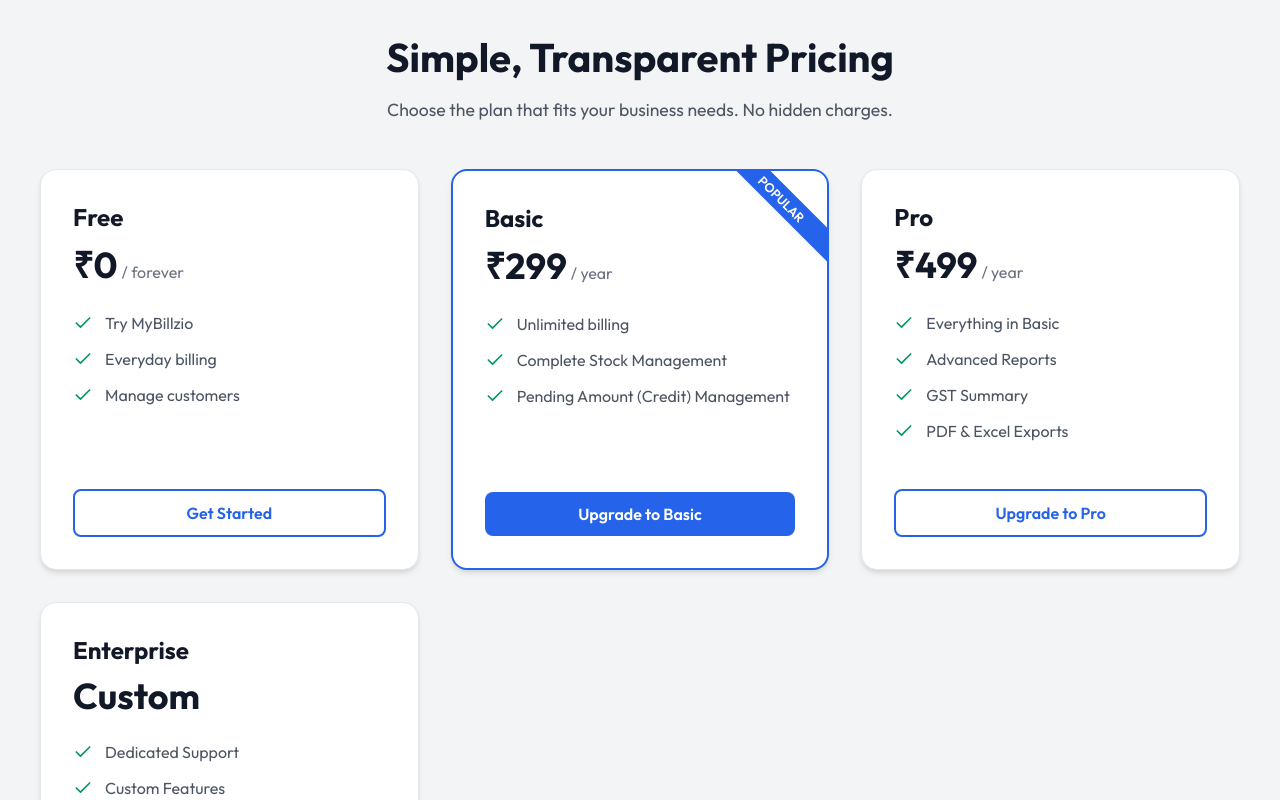
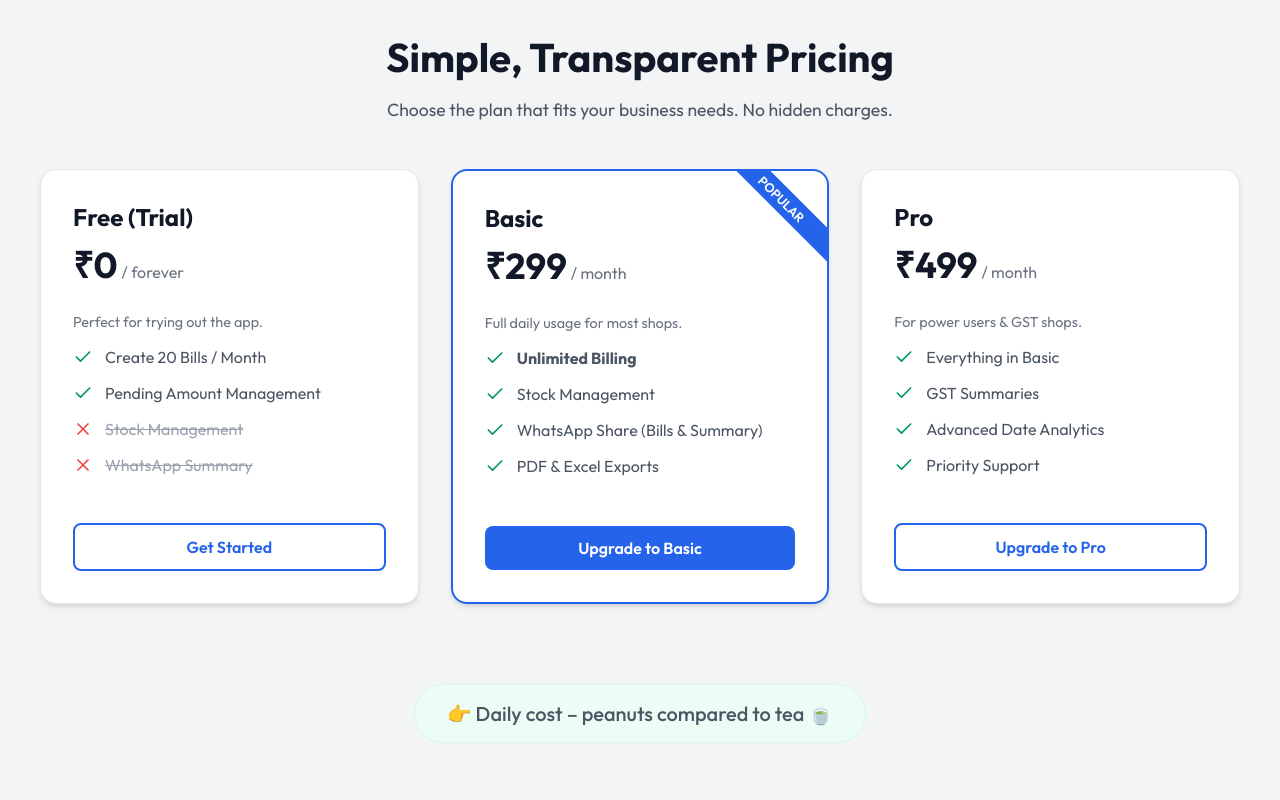
Before and after one commit to palanidurai9/mybillzio, a Next.js app: page /pricing in a window 1280 px wide. Shown: the top 800 px of the page. Built offline with nearby package versions, Linux system fonts and the light colour scheme.

Commit message:
pricing plan

```diff
--- a/src/app/pricing/page.module.css
+++ b/src/app/pricing/page.module.css
@@ -112,6 +112,16 @@
     flex-shrink: 0;
 }
 
+.xIcon {
+    color: #EF4444;
+    flex-shrink: 0;
+}
+
+.disabled {
+    color: #9CA3AF;
+    text-decoration: line-through;
+}
+
 .ctaButton {
     width: 100%;
     padding: 0.75rem;
--- a/src/app/pricing/page.tsx
+++ b/src/app/pricing/page.tsx
@@ -1,5 +1,5 @@
 import Link from 'next/link';
-import { Check } from 'lucide-react';
+import { Check, X } from 'lucide-react';
 import styles from './page.module.css';
 import type { Metadata } from 'next';
 
@@ -21,22 +21,27 @@
             <div className={styles.grid}>
                 {/* Free Plan */}
                 <div className={styles.card}>
-                    <h2 className={styles.planName}>Free</h2>
+                    <h2 className={styles.planName}>Free (Trial)</h2>
                     <div className={styles.price}>
                         ₹0 <span className={styles.period}>/ forever</span>
                     </div>
+                    <p style={{ marginBottom: '1rem', color: '#6B7280', fontSize: '0.9rem' }}>Perfect for trying out the app.</p>
                     <ul className={styles.features}>
                         <li className={styles.feature}>
                             <Check size={20} className={styles.checkIcon} />
-                            Try MyBillzio
+                            Create 20 Bills / Month
                         </li>
                         <li className={styles.feature}>
                             <Check size={20} className={styles.checkIcon} />
-                            Everyday billing
+                            Pending Amount Management
                         </li>
-                        <li className={styles.feature}>
-                            <Check size={20} className={styles.checkIcon} />
-                            Manage customers
+                        <li className={`${styles.feature} ${styles.disabled}`}>
+                            <X size={20} className={styles.xIcon} />
+                            Stock Management
+                        </li>
+                        <li className={`${styles.feature} ${styles.disabled}`}>
+                            <X size={20} className={styles.xIcon} />
+                            WhatsApp Summary
                         </li>
                     </ul>
                     <Link href="/login" className={styles.ctaButtonOutline}>
@@ -49,20 +54,25 @@
                     <div className={styles.popularBadge}>POPULAR</div>
                     <h2 className={styles.planName}>Basic</h2>
                     <div className={styles.price}>
-                        ₹299 <span className={styles.period}>/ year</span>
+                        ₹299 <span className={styles.period}>/ month</span>
                     </div>
+                    <p style={{ marginBottom: '1rem', color: '#6B7280', fontSize: '0.9rem' }}>Full daily usage for most shops.</p>
                     <ul className={styles.features}>
                         <li className={styles.feature}>
                             <Check size={20} className={styles.checkIcon} />
-                            Unlimited billing
+                            <strong>Unlimited Billing</strong>
                         </li>
                         <li className={styles.feature}>
                             <Check size={20} className={styles.checkIcon} />
-                            Complete Stock Management
+                            Stock Management
                         </li>
                         <li className={styles.feature}>
                             <Check size={20} className={styles.checkIcon} />
-                            Pending Amount (Credit) Management
+                            WhatsApp Share (Bills & Summary)
+                        </li>
+                        <li className={styles.feature}>
+                            <Check size={20} className={styles.checkIcon} />
+                            PDF & Excel Exports
                         </li>
                     </ul>
                     <Link href="/login?plan=basic" className={styles.ctaButton}>
@@ -74,8 +84,9 @@
                 <div className={styles.card}>
                     <h2 className={styles.planName}>Pro</h2>
                     <div className={styles.price}>
-                        ₹499 <span className={styles.period}>/ year</span>
+                        ₹499 <span className={styles.period}>/ month</span>
                     </div>
+                    <p style={{ marginBottom: '1rem', color: '#6B7280', fontSize: '0.9rem' }}>For power users & GST shops.</p>
                     <ul className={styles.features}>
                         <li className={styles.feature}>
                             <Check size={20} className={styles.checkIcon} />
@@ -83,44 +94,19 @@
                         </li>
                         <li className={styles.feature}>
                             <Check size={20} className={styles.checkIcon} />
-                            Advanced Reports
+                            GST Summaries
                         </li>
                         <li className={styles.feature}>
                             <Check size={20} className={styles.checkIcon} />
-                            GST Summary
+                            Advanced Date Analytics
                         </li>
                         <li className={styles.feature}>
                             <Check size={20} className={styles.checkIcon} />
-                            PDF & Excel Exports
+                            Priority Support
                         </li>
                     </ul>
                     <Link href="/login?plan=pro" className={styles.ctaButtonOutline}>
                         Upgrade to Pro
-                    </Link>
-                </div>
-
-                {/* Enterprise Plan */}
-                <div className={styles.card}>
-                    <h2 className={styles.planName}>Enterprise</h2>
-                    <div className={styles.price}>
-                        Custom
-                    </div>
-                    <ul className={styles.features}>
-                        <li className={styles.feature}>
-                            <Check size={20} className={styles.checkIcon} />
-                            Dedicated Support
-                        </li>
-                        <li className={styles.feature}>
-                            <Check size={20} className={styles.checkIcon} />
-                            Custom Features
-                        </li>
-                        <li className={styles.feature}>
-                            <Check size={20} className={styles.checkIcon} />
-                            Multi-shop Management
-                        </li>
-                    </ul>
-                    <Link href="mailto:support@mybillzio.com" className={styles.ctaButtonOutline}>
-                        Contact Us
                     </Link>
                 </div>
             </div>
```
Also changed, not shown: src/app/billing/page.tsx (+58 -8 lines), src/app/dashboard/page.tsx (+10 -4 lines), src/lib/plans.ts (added, +67 -0 lines), 1 other file (tests, documents, lock files or other folders).
